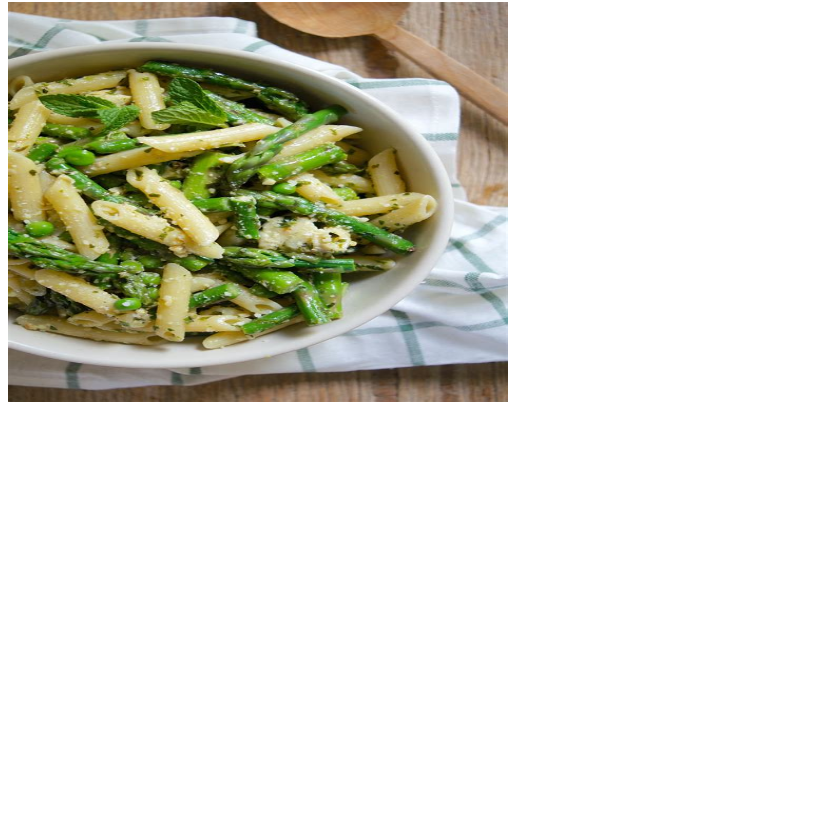
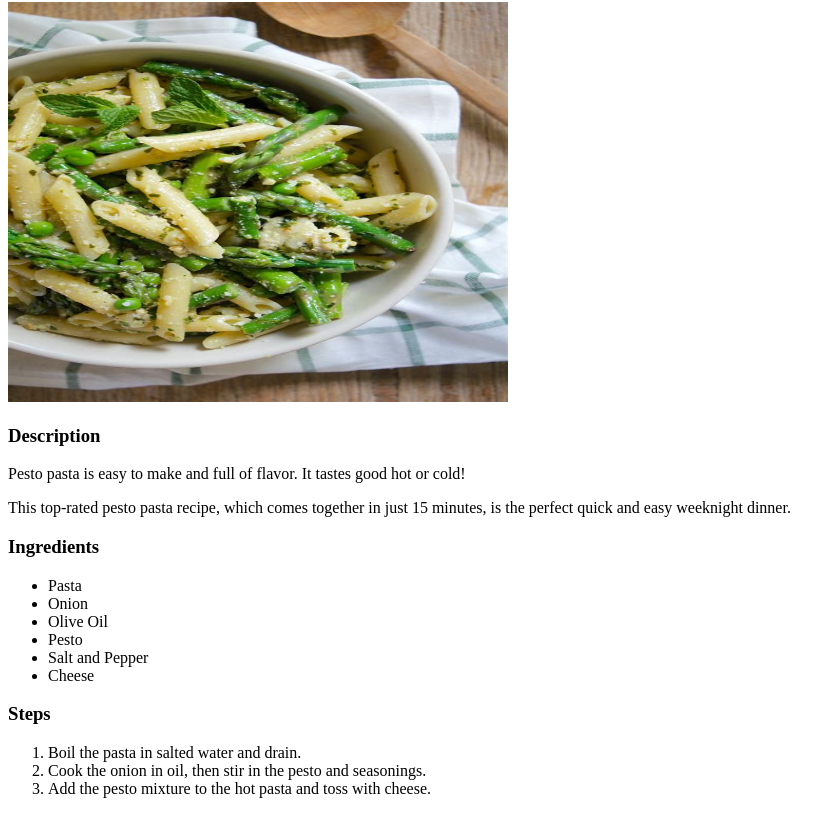
Before and after one commit to stavya3/odin-recipes, a plain HTML site: page recipes/pasta.html in a window 1280 px wide. Shown: the part 78-892 px from the top of the page, without its empty margins (0-840 px from the left). Before the commit the page ends 800 px from the top, so only its background shows below. Drawn offline with Linux system fonts and the light colour scheme.

Commit message:
Iteration 3 - Added a description, ingredients required and the steps to prepare the recipe

```diff
--- a/recipes/pasta.html
+++ b/recipes/pasta.html
@@ -8,5 +8,29 @@
   <body>
     <h1>PASTA</h1>
     <img src="../img/pasta.jpeg" alt="Pasta Img" height="400" width="500" />
+    <h3>Description</h3>
+    <p>
+      Pesto pasta is easy to make and full of flavor. It tastes good hot or
+      cold!
+    </p>
+    <p>
+      This top-rated pesto pasta recipe, which comes together in just 15
+      minutes, is the perfect quick and easy weeknight dinner.
+    </p>
+    <h3>Ingredients</h3>
+    <ul>
+      <li>Pasta</li>
+      <li>Onion</li>
+      <li>Olive Oil</li>
+      <li>Pesto</li>
+      <li>Salt and Pepper</li>
+      <li>Cheese</li>
+    </ul>
+    <h3>Steps</h3>
+    <ol>
+      <li>Boil the pasta in salted water and drain.</li>
+      <li>Cook the onion in oil, then stir in the pesto and seasonings.</li>
+      <li>Add the pesto mixture to the hot pasta and toss with cheese.</li>
+    </ol>
   </body>
 </html>
```
